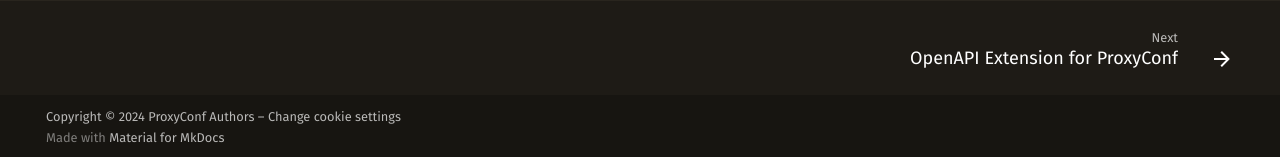
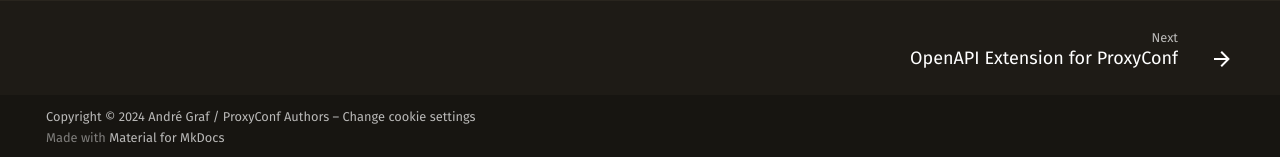
Before and after one commit to proxyconf/proxyconf, an MkDocs documentation site: the page built from docs/index.md, in a window 1280 px wide and 900 px high, scrolled down 2189 px. Shown: the part 740-897 px from the top of the window. Built offline with MkDocs 1.6.1 and Material for MkDocs 9.7.7, drawn with Linux system fonts in a browser that asks for light colours; plug-ins that fetch from the network failed and are left out; comment, search, counter and statistics services are not loaded.

Commit message:
Fix regression introduced in last commit

```diff
--- a/mkdocs.yml
+++ b/mkdocs.yml
@@ -54,7 +54,7 @@ extra:
       analytics: google
       github: github
 copyright: >
-  Copyright &copy; 2024 ProxyConf Authors –
+  Copyright &copy; 2024 André Graf / ProxyConf Authors –
   <a href="#__consent">Change cookie settings</a>
 
 plugins:
```
Also changed, not shown: 8 other files.
